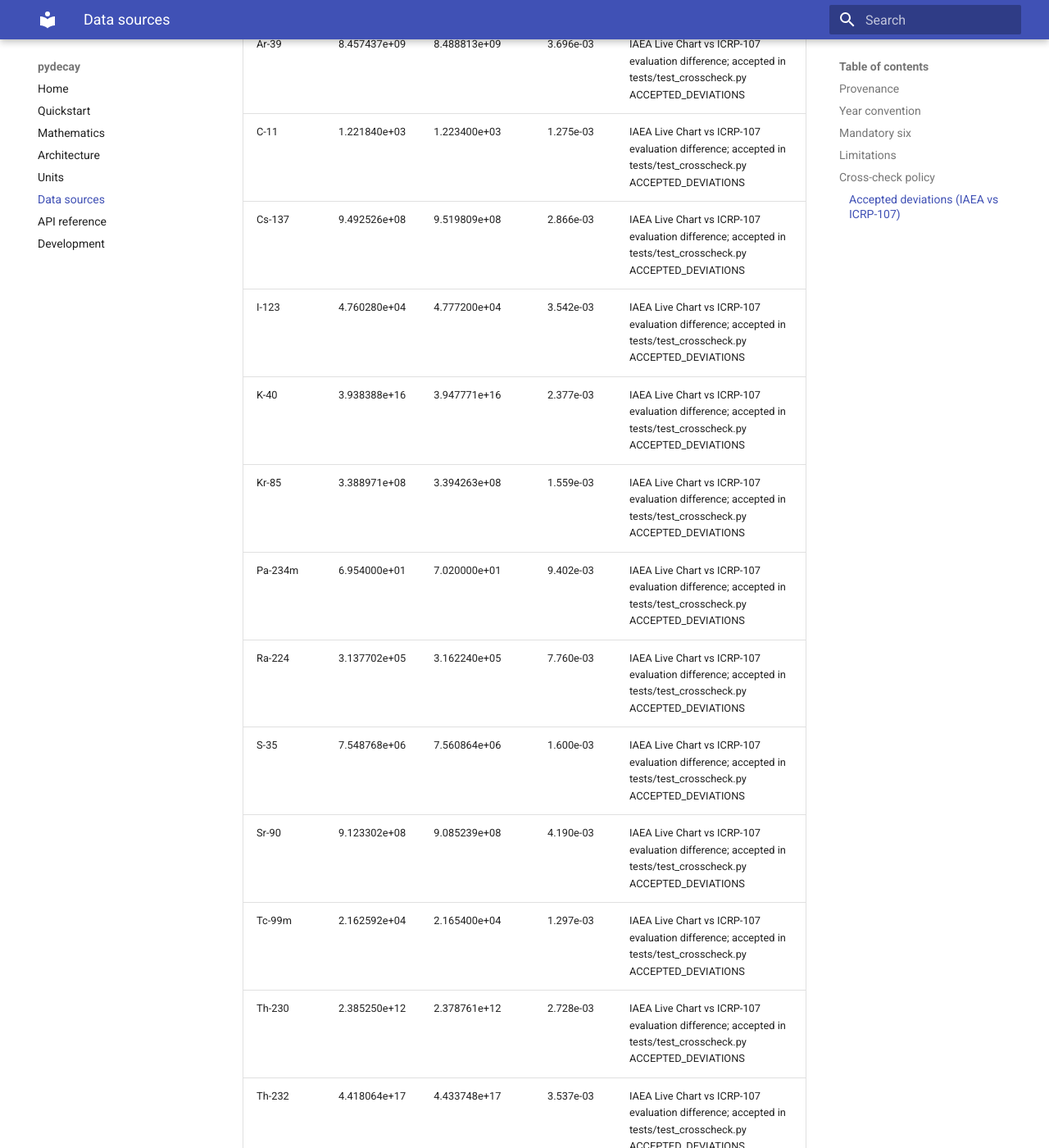
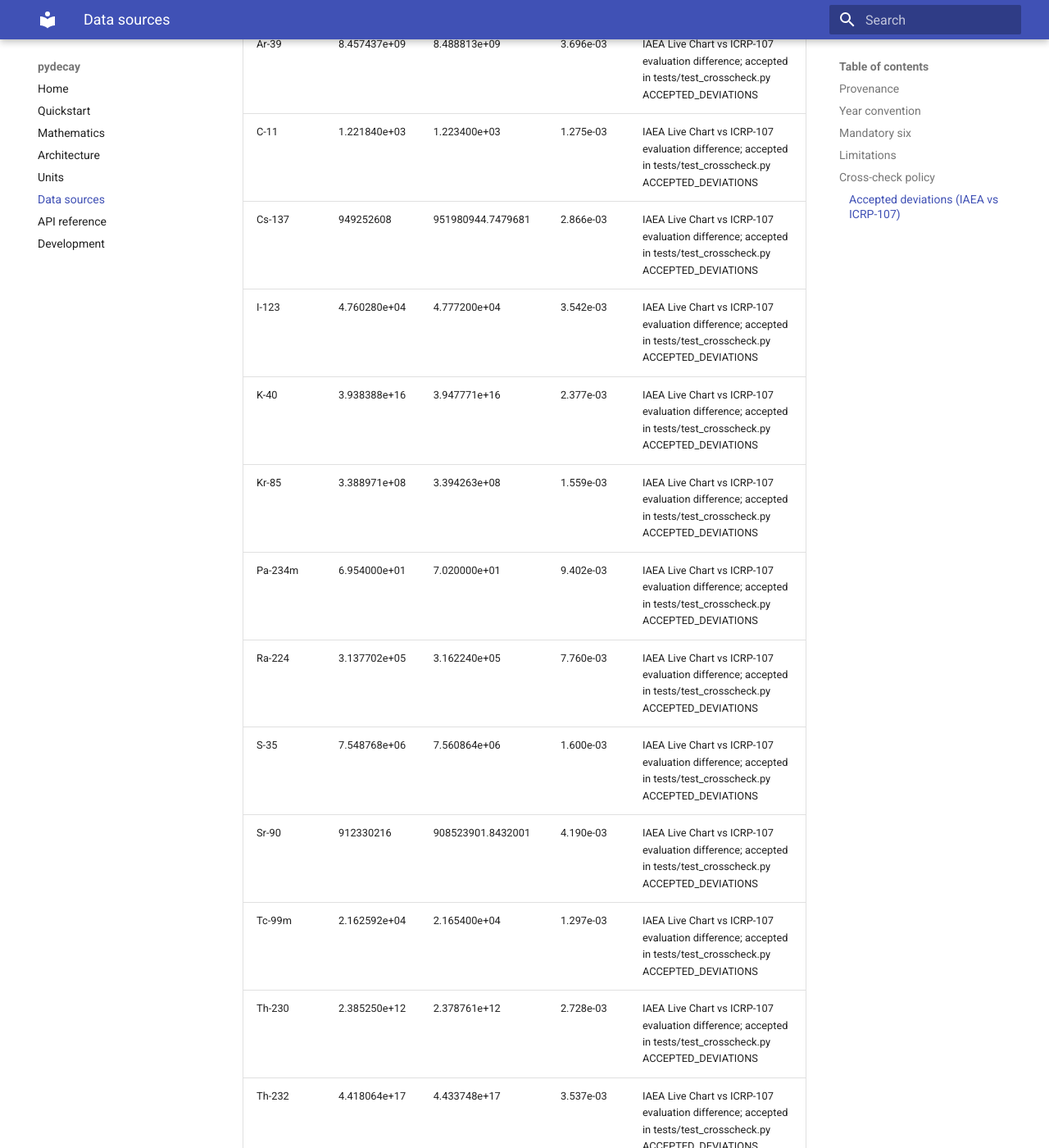
Before and after one commit to DanielDeshmukh/pydecay, an MkDocs documentation site: the page built from docs/data-sources.md, in a window 1280 px wide and 1400 px high, scrolled down 1997 px. Shown: the whole window at 82% size. Built offline with MkDocs 1.6.1 and Material for MkDocs 9.7.7, drawn with Linux system fonts in a browser that asks for light colours.

Commit message:
docs: use full-precision values in accepted-deviations table

```diff
--- a/docs/data-sources.md
+++ b/docs/data-sources.md
@@ -68,14 +68,14 @@ accepted in `tests/test_crosscheck.py` `ACCEPTED_DEVIATIONS`.*
 |---|---|---|---|---|
 | Ar-39 | 8.457437e+09 | 8.488813e+09 | 3.696e-03 | IAEA Live Chart vs ICRP-107 evaluation difference; accepted in tests/test_crosscheck.py ACCEPTED_DEVIATIONS |
 | C-11 | 1.221840e+03 | 1.223400e+03 | 1.275e-03 | IAEA Live Chart vs ICRP-107 evaluation difference; accepted in tests/test_crosscheck.py ACCEPTED_DEVIATIONS |
-| Cs-137 | 9.492526e+08 | 9.519809e+08 | 2.866e-03 | IAEA Live Chart vs ICRP-107 evaluation difference; accepted in tests/test_crosscheck.py ACCEPTED_DEVIATIONS |
+| Cs-137 | 949252608 | 951980944.7479681 | 2.866e-03 | IAEA Live Chart vs ICRP-107 evaluation difference; accepted in tests/test_crosscheck.py ACCEPTED_DEVIATIONS |
 | I-123 | 4.760280e+04 | 4.777200e+04 | 3.542e-03 | IAEA Live Chart vs ICRP-107 evaluation difference; accepted in tests/test_crosscheck.py ACCEPTED_DEVIATIONS |
 | K-40 | 3.938388e+16 | 3.947771e+16 | 2.377e-03 | IAEA Live Chart vs ICRP-107 evaluation difference; accepted in tests/test_crosscheck.py ACCEPTED_DEVIATIONS |
 | Kr-85 | 3.388971e+08 | 3.394263e+08 | 1.559e-03 | IAEA Live Chart vs ICRP-107 evaluation difference; accepted in tests/test_crosscheck.py ACCEPTED_DEVIATIONS |
 | Pa-234m | 6.954000e+01 | 7.020000e+01 | 9.402e-03 | IAEA Live Chart vs ICRP-107 evaluation difference; accepted in tests/test_crosscheck.py ACCEPTED_DEVIATIONS |
 | Ra-224 | 3.137702e+05 | 3.162240e+05 | 7.760e-03 | IAEA Live Chart vs ICRP-107 evaluation difference; accepted in tests/test_crosscheck.py ACCEPTED_DEVIATIONS |
 | S-35 | 7.548768e+06 | 7.560864e+06 | 1.600e-03 | IAEA Live Chart vs ICRP-107 evaluation difference; accepted in tests/test_crosscheck.py ACCEPTED_DEVIATIONS |
-| Sr-90 | 9.123302e+08 | 9.085239e+08 | 4.190e-03 | IAEA Live Chart vs ICRP-107 evaluation difference; accepted in tests/test_crosscheck.py ACCEPTED_DEVIATIONS |
+| Sr-90 | 912330216 | 908523901.8432001 | 4.190e-03 | IAEA Live Chart vs ICRP-107 evaluation difference; accepted in tests/test_crosscheck.py ACCEPTED_DEVIATIONS |
 | Tc-99m | 2.162592e+04 | 2.165400e+04 | 1.297e-03 | IAEA Live Chart vs ICRP-107 evaluation difference; accepted in tests/test_crosscheck.py ACCEPTED_DEVIATIONS |
 | Th-230 | 2.385250e+12 | 2.378761e+12 | 2.728e-03 | IAEA Live Chart vs ICRP-107 evaluation difference; accepted in tests/test_crosscheck.py ACCEPTED_DEVIATIONS |
 | Th-232 | 4.418064e+17 | 4.433748e+17 | 3.537e-03 | IAEA Live Chart vs ICRP-107 evaluation difference; accepted in tests/test_crosscheck.py ACCEPTED_DEVIATIONS |
```
